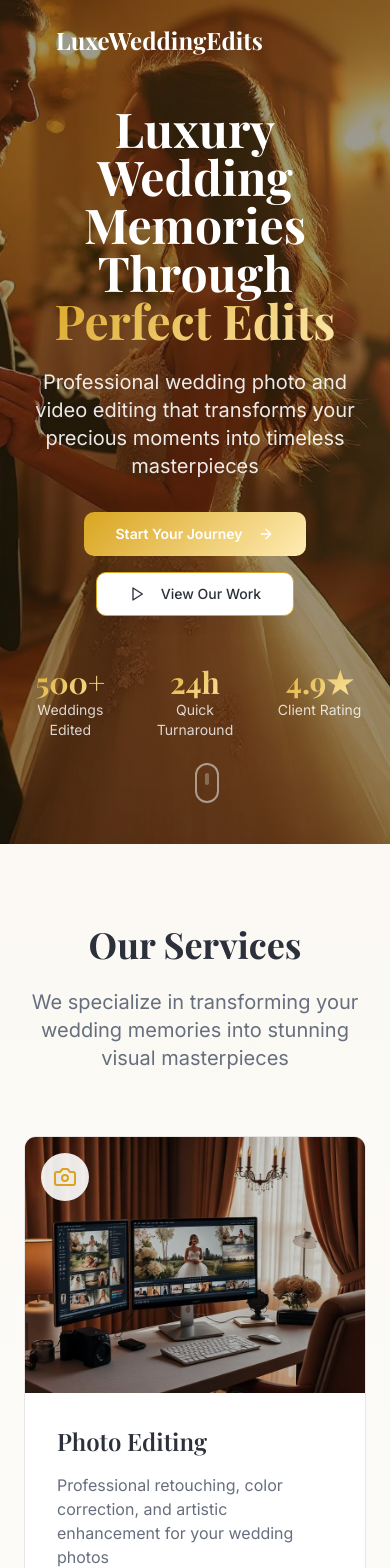
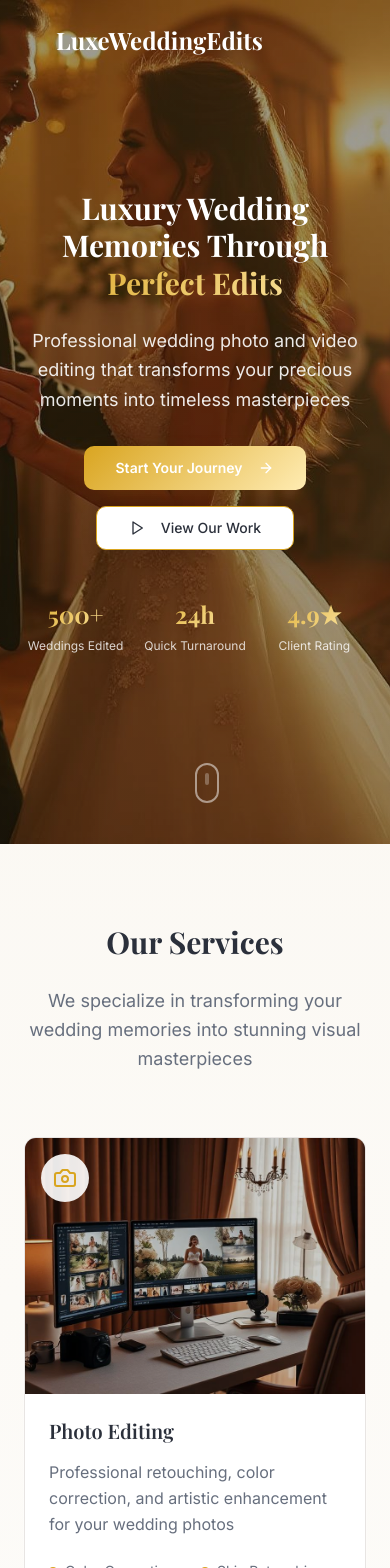
Before and after one commit to LuxeWeddingEdits/happily-ever-frames, a React (Vite) app: page / in a window 390 px wide. Shown: the top 1568 px of the page. Built offline with nearby package versions, Linux system fonts and the light colour scheme.

Commit message:
Fix font size overlaps
Adjust font sizes across the website to prevent overlapping elements and ensure consistent readability.

```diff
--- a/src/components/Careers.tsx
+++ b/src/components/Careers.tsx
@@ -48,10 +48,10 @@ const Careers = () => {
     <section id="careers" className="py-20 bg-background/50">
       <div className="container mx-auto px-6">
         <div className="text-center mb-16">
-          <h2 className="text-4xl font-heading font-bold mb-6">
-            Join Our <span className="text-gradient">Creative Team</span>
+          <h2 className="text-3xl sm:text-4xl font-heading font-bold mb-6 leading-tight">
+            Join Our <span className="hero-gradient bg-clip-text text-transparent">Creative Team</span>
           </h2>
-          <p className="text-lg text-muted-foreground max-w-3xl mx-auto">
+          <p className="text-base sm:text-lg text-muted-foreground max-w-3xl mx-auto leading-relaxed">
             Be part of a passionate team dedicated to creating extraordinary wedding memories.
             We offer competitive compensation, flexible remote work, and the opportunity to work on beautiful projects.
           </p>
@@ -62,22 +62,22 @@ const Careers = () => {
             <Card key={index} className="card-hover">
               <CardHeader>
                 <div className="flex justify-between items-start mb-2">
-                  <CardTitle className="text-xl font-heading">{job.title}</CardTitle>
-                  <span className="text-sm bg-primary/10 text-primary px-2 py-1 rounded">
+                  <CardTitle className="text-lg sm:text-xl font-heading leading-tight">{job.title}</CardTitle>
+                  <span className="text-xs sm:text-sm bg-primary/10 text-primary px-2 py-1 rounded">
                     {job.type}
                   </span>
                 </div>
-                <div className="text-sm text-muted-foreground">
+                <div className="text-xs sm:text-sm text-muted-foreground">
                   {job.department} • {job.location}
                 </div>
               </CardHeader>
               <CardContent className="space-y-4">
-                <p className="text-muted-foreground">{job.description}</p>
+                <p className="text-sm sm:text-base text-muted-foreground leading-relaxed">{job.description}</p>
                 <div>
-                  <h4 className="font-semibold mb-2">Requirements:</h4>
-                  <ul className="text-sm text-muted-foreground space-y-1">
+                  <h4 className="text-sm sm:text-base font-semibold mb-2">Requirements:</h4>
+                  <ul className="text-xs sm:text-sm text-muted-foreground space-y-1">
                     {job.requirements.map((req, idx) => (
-                      <li key={idx} className="flex items-start">
+                      <li key={idx} className="flex items-start leading-relaxed">
                         <span className="text-primary mr-2">•</span>
                         {req}
                       </li>
@@ -91,11 +91,11 @@ const Careers = () => {
         </div>
 
         <div className="text-center">
-          <Card className="max-w-2xl mx-auto p-8">
-            <h3 className="text-2xl font-heading font-bold mb-4">
+          <Card className="max-w-2xl mx-auto p-6 sm:p-8">
+            <h3 className="text-xl sm:text-2xl font-heading font-bold mb-4 leading-tight">
               Don't See Your Role?
             </h3>
-            <p className="text-muted-foreground mb-6">
+            <p className="text-sm sm:text-base text-muted-foreground mb-6 leading-relaxed">
               We're always looking for talented individuals to join our team.
               Send us your portfolio and let us know how you'd like to contribute to our mission.
             </p>
--- a/src/components/Contact.tsx
+++ b/src/components/Contact.tsx
@@ -11,10 +11,10 @@ const Contact = () => {
         <div className="grid lg:grid-cols-2 gap-12 items-center">
           {/* Contact Info */}
           <div>
-            <h2 className="text-4xl md:text-5xl font-heading font-bold text-wedding-text mb-6">
+            <h2 className="text-3xl sm:text-4xl md:text-5xl font-heading font-bold text-wedding-text mb-6 leading-tight">
               Let's Create Magic Together
             </h2>
-            <p className="text-xl text-wedding-text-light mb-8">
+            <p className="text-lg sm:text-xl text-wedding-text-light mb-8 leading-relaxed">
               Ready to transform your wedding memories? Get in touch and let's discuss how we can make your photos and videos extraordinary.
             </p>
 
@@ -24,8 +24,8 @@ const Contact = () => {
                   <Mail className="h-6 w-6 text-white" />
                 </div>
                 <div>
-                  <div className="font-medium text-wedding-text">Email Us</div>
-                  <div className="text-wedding-text-light">hello@lenslove.com</div>
+                  <div className="font-medium text-wedding-text text-sm sm:text-base">Email Us</div>
+                  <div className="text-wedding-text-light text-sm sm:text-base">hello@luxeweddingedits.com</div>
                 </div>
               </div>
 
@@ -34,8 +34,8 @@ const Contact = () => {
                   <Phone className="h-6 w-6 text-white" />
                 </div>
                 <div>
-                  <div className="font-medium text-wedding-text">Call Us</div>
-                  <div className="text-wedding-text-light">+1 (555) 123-4567</div>
+                  <div className="font-medium text-wedding-text text-sm sm:text-base">Call Us</div>
+                  <div className="text-wedding-text-light text-sm sm:text-base">+1 (555) 123-4567</div>
                 </div>
               </div>
 
@@ -44,8 +44,8 @@ const Contact = () => {
                   <MapPin className="h-6 w-6 text-white" />
                 </div>
                 <div>
-                  <div className="font-medium text-wedding-text">Visit Us</div>
-                  <div className="text-wedding-text-light">123 Creative Street, Studio City, CA</div>
+                  <div className="font-medium text-wedding-text text-sm sm:text-base">Visit Us</div>
+                  <div className="text-wedding-text-light text-sm sm:text-base">123 Creative Street, Studio City, CA</div>
                 </div>
               </div>
             </div>
@@ -53,7 +53,7 @@ const Contact = () => {
 
           {/* Contact Form */}
           <Card className="p-8 shadow-card">
-            <h3 className="text-2xl font-heading font-semibold text-wedding-text mb-6">
+            <h3 className="text-xl sm:text-2xl font-heading font-semibold text-wedding-text mb-6 leading-tight">
               Get Your Free Quote
             </h3>
 
--- a/src/components/Hero.tsx
+++ b/src/components/Hero.tsx
@@ -18,14 +18,14 @@ const Hero = () => {
 
       {/* Content */}
       <div className="relative z-10 text-center text-white px-6 max-w-4xl mx-auto">
-        <h1 className="text-5xl md:text-7xl font-heading font-bold mb-6 animate-fade-up">
+        <h1 className="text-3xl sm:text-4xl md:text-5xl lg:text-6xl font-heading font-bold mb-6 animate-fade-up leading-tight">
           Luxury Wedding Memories Through
           <span className="block hero-gradient bg-clip-text text-transparent">
             Perfect Edits
           </span>
         </h1>
 
-        <p className="text-xl md:text-2xl mb-8 text-white/90 max-w-2xl mx-auto animate-fade-up [animation-delay:200ms]">
+        <p className="text-lg md:text-xl mb-8 text-white/90 max-w-2xl mx-auto animate-fade-up [animation-delay:200ms] leading-relaxed">
           Professional wedding photo and video editing that transforms your precious moments into timeless masterpieces
         </p>
 
@@ -41,18 +41,18 @@ const Hero = () => {
           </Button>
         </div>
 
-        <div className="mt-12 grid grid-cols-3 gap-8 text-center animate-fade-up [animation-delay:600ms]">
-          <div>
-            <div className="text-3xl font-heading font-bold hero-gradient bg-clip-text text-transparent">500+</div>
-            <div className="text-sm text-white/80">Weddings Edited</div>
+        <div className="mt-12 grid grid-cols-3 gap-4 sm:gap-8 text-center animate-fade-up [animation-delay:600ms]">
+          <div className="space-y-2">
+            <div className="text-2xl sm:text-3xl font-heading font-bold hero-gradient bg-clip-text text-transparent">500+</div>
+            <div className="text-xs sm:text-sm text-white/80 leading-snug">Weddings Edited</div>
           </div>
-          <div>
-            <div className="text-3xl font-heading font-bold hero-gradient bg-clip-text text-transparent">24h</div>
-            <div className="text-sm text-white/80">Quick Turnaround</div>
+          <div className="space-y-2">
+            <div className="text-2xl sm:text-3xl font-heading font-bold hero-gradient bg-clip-text text-transparent">24h</div>
+            <div className="text-xs sm:text-sm text-white/80 leading-snug">Quick Turnaround</div>
           </div>
-          <div>
-            <div className="text-3xl font-heading font-bold hero-gradient bg-clip-text text-transparent">4.9★</div>
-            <div className="text-sm text-white/80">Client Rating</div>
+          <div className="space-y-2">
+            <div className="text-2xl sm:text-3xl font-heading font-bold hero-gradient bg-clip-text text-transparent">4.9★</div>
+            <div className="text-xs sm:text-sm text-white/80 leading-snug">Client Rating</div>
           </div>
         </div>
       </div>
--- a/src/components/Portfolio.tsx
+++ b/src/components/Portfolio.tsx
@@ -60,10 +60,10 @@ const Portfolio = () => {
       <div className="container mx-auto px-6">
         {/* Header */}
         <div className="text-center mb-16">
-          <h2 className="text-4xl md:text-5xl font-heading font-bold text-wedding-text mb-6">
+          <h2 className="text-3xl sm:text-4xl md:text-5xl font-heading font-bold text-wedding-text mb-6 leading-tight">
             Our Portfolio
           </h2>
-          <p className="text-xl text-wedding-text-light max-w-2xl mx-auto mb-8">
+          <p className="text-lg sm:text-xl text-wedding-text-light max-w-2xl mx-auto mb-8 leading-relaxed">
             Discover the magic we create for couples around the world
           </p>
 
@@ -113,11 +113,11 @@ const Portfolio = () => {
                 </div>
               </div>
 
-              <div className="p-6">
-                <h3 className="text-lg font-heading font-semibold text-wedding-text mb-1">
+              <div className="p-4 sm:p-6">
+                <h3 className="text-base sm:text-lg font-heading font-semibold text-wedding-text mb-1 leading-tight">
                   {item.title}
                 </h3>
-                <p className="text-wedding-text-light text-sm">
+                <p className="text-wedding-text-light text-xs sm:text-sm leading-relaxed">
                   {item.location}
                 </p>
               </div>
--- a/src/components/Services.tsx
+++ b/src/components/Services.tsx
@@ -45,10 +45,10 @@ const Services = () => {
       <div className="container mx-auto px-6">
         {/* Header */}
         <div className="text-center mb-16">
-          <h2 className="text-4xl md:text-5xl font-heading font-bold text-wedding-text mb-6">
+          <h2 className="text-3xl sm:text-4xl md:text-5xl font-heading font-bold text-wedding-text mb-6 leading-tight">
             Our Services
           </h2>
-          <p className="text-xl text-wedding-text-light max-w-2xl mx-auto">
+          <p className="text-lg sm:text-xl text-wedding-text-light max-w-2xl mx-auto leading-relaxed">
             We specialize in transforming your wedding memories into stunning visual masterpieces
           </p>
         </div>
@@ -69,11 +69,11 @@ const Services = () => {
                 </div>
               </div>
 
-              <div className="p-8">
-                <h3 className="text-2xl font-heading font-semibold text-wedding-text mb-4">
+              <div className="p-6 sm:p-8">
+                <h3 className="text-xl sm:text-2xl font-heading font-semibold text-wedding-text mb-4 leading-tight">
                   {service.title}
                 </h3>
-                <p className="text-wedding-text-light mb-6">
+                <p className="text-wedding-text-light mb-6 leading-relaxed">
                   {service.description}
                 </p>
 
@@ -101,10 +101,10 @@ const Services = () => {
               <div className="inline-flex items-center justify-center w-16 h-16 bg-wedding-gold rounded-full mb-4 group-hover:scale-110 transition-transform">
                 <benefit.icon className="h-8 w-8 text-white" />
               </div>
-              <h3 className="text-xl font-heading font-semibold text-wedding-text mb-2">
+              <h3 className="text-lg sm:text-xl font-heading font-semibold text-wedding-text mb-2 leading-tight">
                 {benefit.title}
               </h3>
-              <p className="text-wedding-text-light">
+              <p className="text-sm sm:text-base text-wedding-text-light leading-relaxed">
                 {benefit.description}
               </p>
             </div>
```
